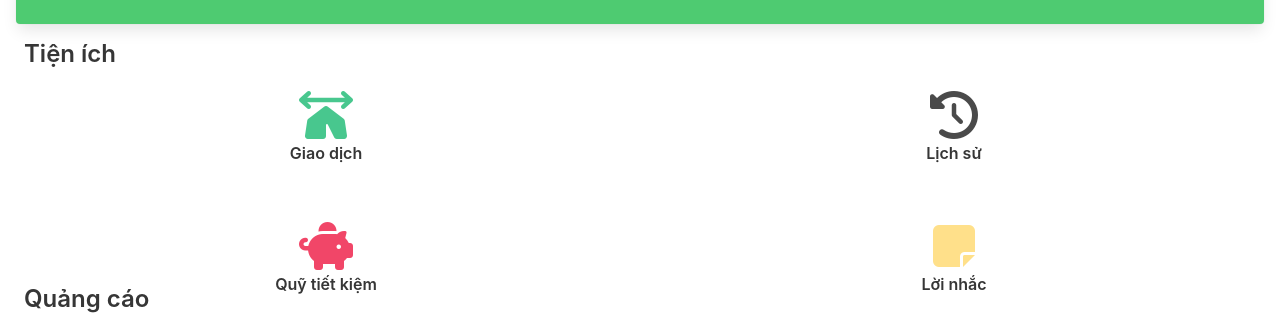
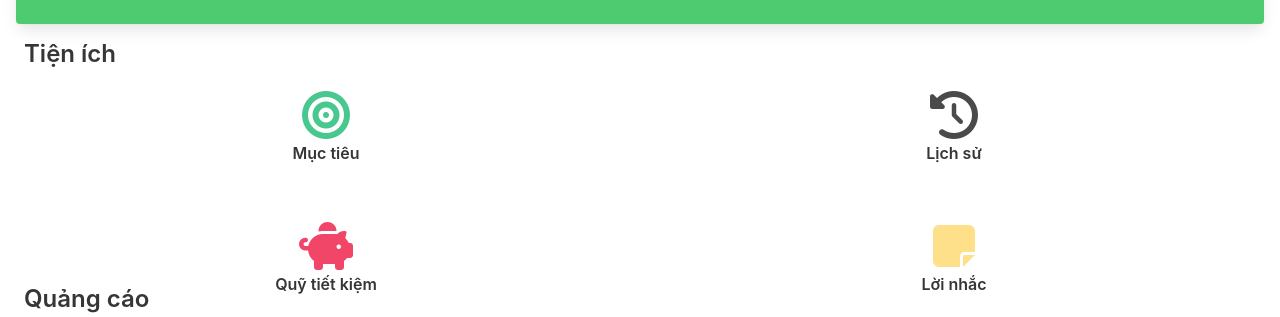
Before and after one commit to Tunita2/FinanceGenius-project, a Node server app: template src/views/home.ejs in a window 1280 px wide. Shown: the part 238-555 px from the top of the page. Run offline with Node 20, Linux system fonts and the light colour scheme; the template is opened without the code that fills it, so the values that code supplies are empty; some libraries are stand-ins or nearby versions.

Commit message:
final-end

```diff
--- a/src/views/expenseStatistic.ejs
+++ b/src/views/expenseStatistic.ejs
@@ -31,11 +31,11 @@
             <div class="card-footer ">
                 <a href="#" class="card-footer-item ">
                     <h2 class="subtitle">Thu nhập</h2>
-                    <h1 class="title">10000đ</h1>
+                    <h1 class="title"><%= money.money_in %>đ</h1>
                 </a>
                 <a href="#" class="card-footer-item">
                     <h2 class="subtitle">Chi tiêu</h2>
-                    <h1 class="title">10000đ</h1>
+                    <h1 class="title"><%= money.money_out %>đ</h1>
                 </a>
             </div>
         </div>
--- a/src/views/home.ejs
+++ b/src/views/home.ejs
@@ -48,8 +48,9 @@
     <h4 class="title is-4">Tiện ích</h4>
     <div class="columns is-mobile mb-6">
       <div class="column item">
-        <a href="/view-goals"><i class="fa-solid fa-tent-arrow-left-right is-size-1 has-text-success"></i></a>
-        <h6 class="title is-6">Giao dịch</h6>
+        <a href="/view-goals">
+          <i class="fa-solid fa-bullseye is-size-1 has-text-success"></i></a>
+        <h6 class="title is-6">Mục tiêu</h6>
       </div>
       <div class="column item">
         <i class="fa-solid fa-clock-rotate-left is-size-1"></i>
```
